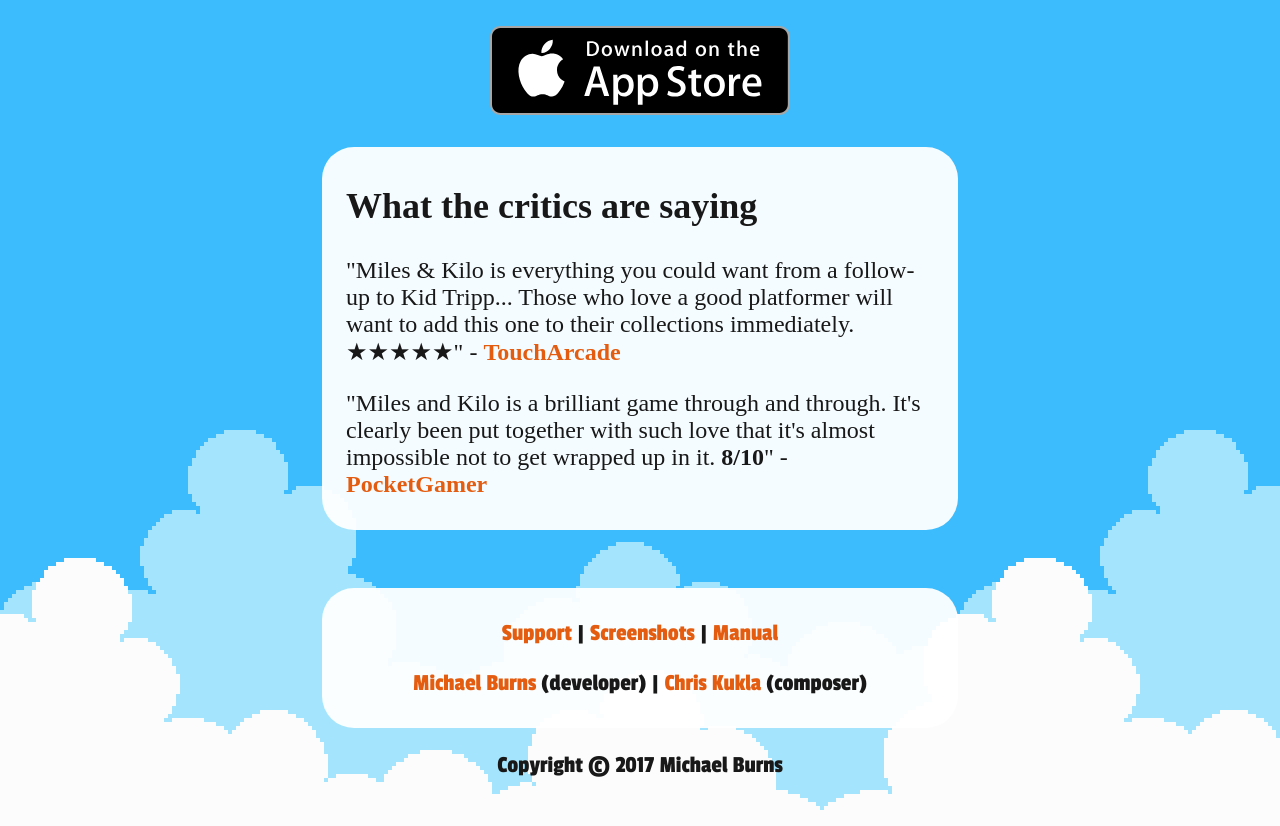
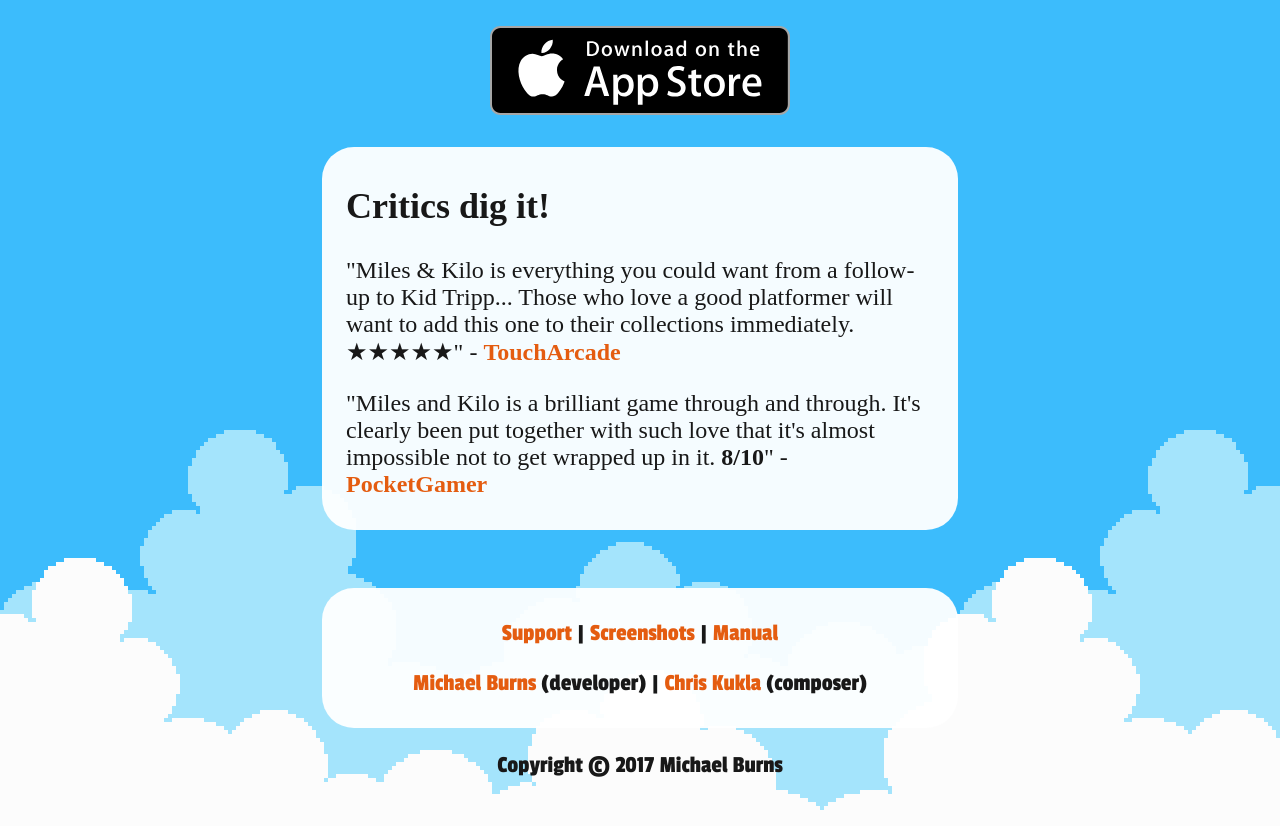
Before and after one commit to thatpixelguy/milesandkilo, a Jekyll site: the page built from index.html, in a window 1280 px wide and 900 px high, scrolled down 528 px, cut to the strip 74-900 px from the top of the window. Built offline with Jekyll 4.4.1, drawn with Linux system fonts in a browser that asks for light colours; some web fonts are replaced.

Commit message:
Updated index.html

```diff
--- a/index.html
+++ b/index.html
@@ -17,7 +17,7 @@
   <br/>
 
   <div class='textblock' style='font-family: Boogaloo;'>
-    <h2>What the critics are saying</h2>
+    <h2>Critics dig it!</h2>
     <p>"Miles & Kilo is everything you could want from a follow-up to Kid Tripp... Those who love a good platformer will want to add this one to their collections immediately. ★★★★★" - <a href='http://toucharcade.com/2017/05/12/miles-kilo-review-its-dog-gone-great/'><b>TouchArcade</b></a></p>
 
 	<p>"Miles and Kilo is a brilliant game through and through. It's clearly been put together with such love that it's almost impossible not to get wrapped up in it. <b>8/10</b>" - <a href='http://www.pocketgamer.co.uk/r/iPhone/Miles+%26+Kilo/review.asp?c=73934'><b>PocketGamer</b></a></p>
```
